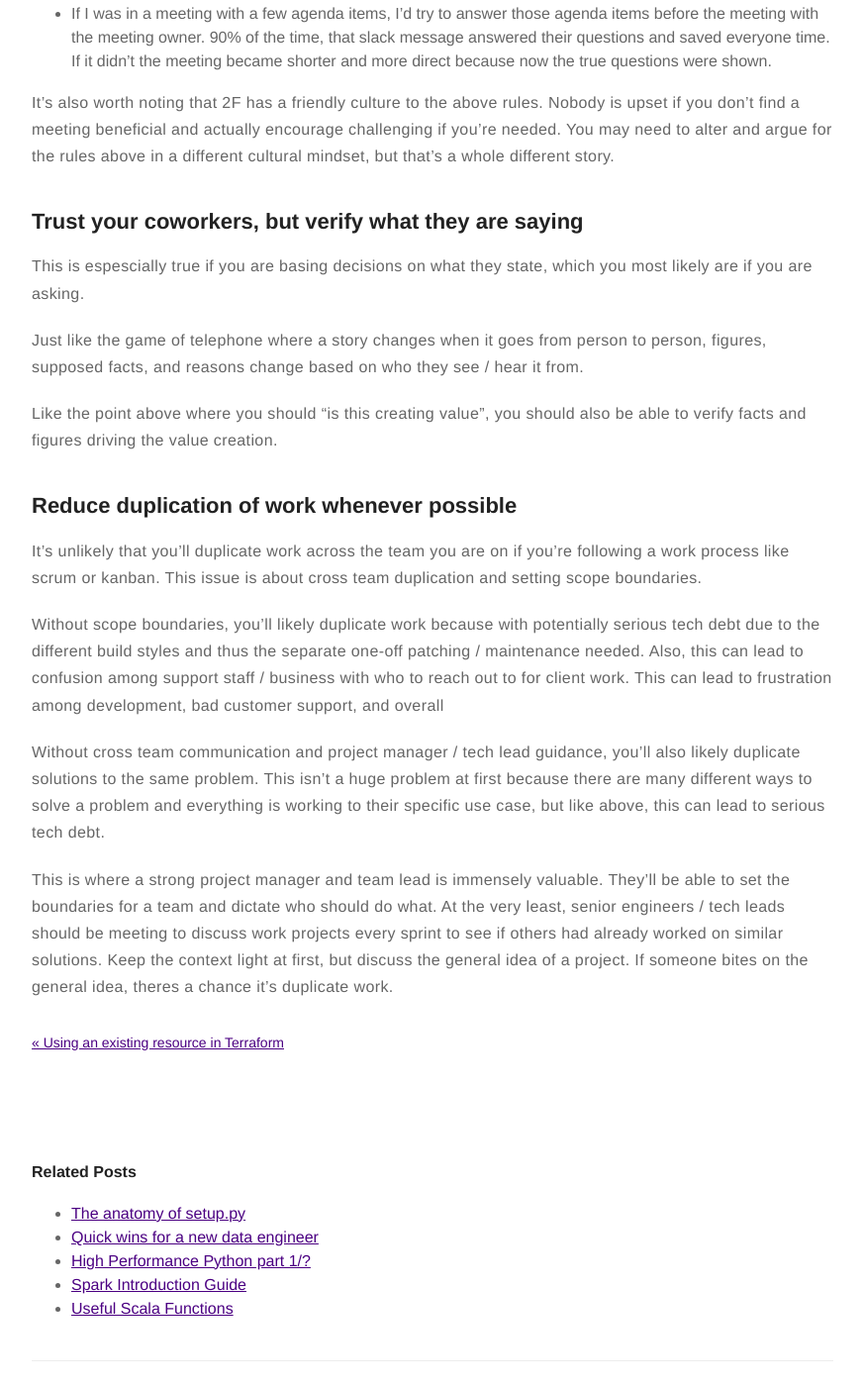
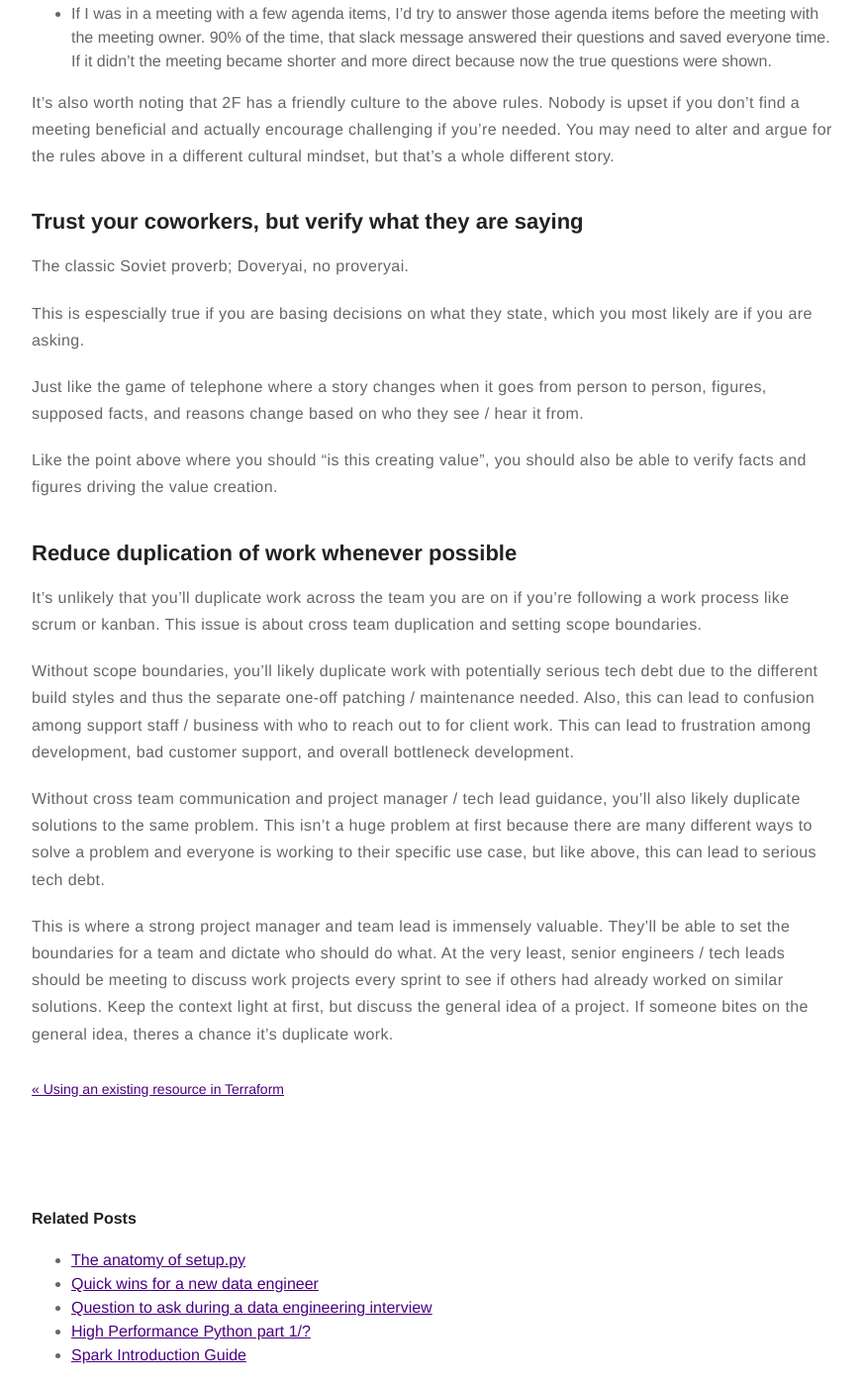
Before and after one commit to Novak478/novak478.github.io, a Jekyll site: the page built from _posts/2022-05-30-de-at-a-startup.md, in a window 1280 px wide and 1400 px high, scrolled down 1295 px. Shown: the whole window at 99% size, without its empty margins (203-1076 px from the left). Built offline with Jekyll 4.4.1, drawn with Linux system fonts in a browser that asks for light colours.

Commit message:
typo fixes

```diff
--- a/_posts/2022-05-30-de-at-a-startup.md
+++ b/_posts/2022-05-30-de-at-a-startup.md
@@ -39,6 +39,8 @@ It's also worth noting that 2F has a friendly culture to the above rules. Nobody
 
 ## Trust your coworkers, but verify what they are saying
 
+The classic Soviet proverb; Doveryai, no proveryai.
+
 This is espescially true if you are basing decisions on what they state, which you most likely are if you are asking.
 
 Just like the game of telephone where a story changes when it goes from person to person, figures, supposed facts, and reasons change based on who they see / hear it from.
@@ -49,8 +51,8 @@ Like the point above where you should "is this creating value", you should also
 
 It's unlikely that you'll duplicate work across the team you are on if you're following a work process like scrum or kanban. This issue is about cross team duplication and setting scope boundaries.
 
-Without scope boundaries, you'll likely duplicate work because with potentially serious tech debt due to the different build styles and thus the separate one-off patching / maintenance needed. Also, this can lead to confusion among support staff / business with who to reach out to for client work. This can lead to frustration among development, bad customer support, and overall
+Without scope boundaries, you'll likely duplicate work with potentially serious tech debt due to the different build styles and thus the separate one-off patching / maintenance needed. Also, this can lead to confusion among support staff / business with who to reach out to for client work. This can lead to frustration among development, bad customer support, and overall bottleneck development.
 
-Without cross team communication and project manager / tech lead guidance, you'll also likely duplicate solutions to the same problem. This isn't a huge problem at first because there are many different ways to solve a problem and everything is working to their specific use case, but like above, this can lead to serious tech debt.
+Without cross team communication and project manager / tech lead guidance, you'll also likely duplicate solutions to the same problem. This isn't a huge problem at first because there are many different ways to solve a problem and everyone is working to their specific use case, but like above, this can lead to serious tech debt.
 
 This is where a strong project manager and team lead is immensely valuable. They'll be able to set the boundaries for a team and dictate who should do what. At the very least, senior engineers / tech leads should be meeting to discuss work projects every sprint to see if others had already worked on similar solutions. Keep the context light at first, but discuss the general idea of a project. If someone bites on the general idea, theres a chance it's duplicate work.
```
Also changed, not shown: _posts/2021-04-15-data-engineering-interview-questions.md (+4 -3 lines), _posts/2021-12-05-python-docker-arg-parse.md (+2 -0 lines).
